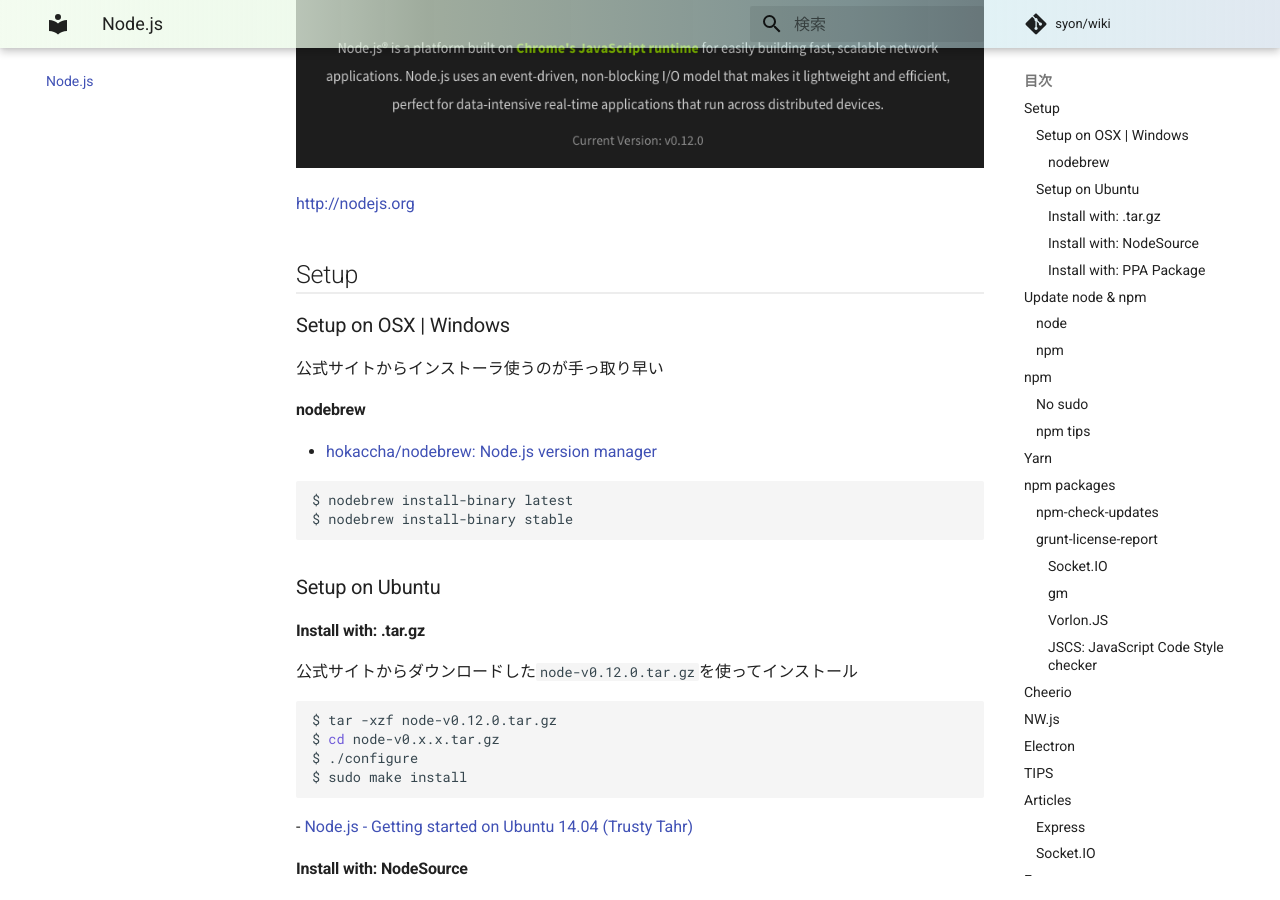
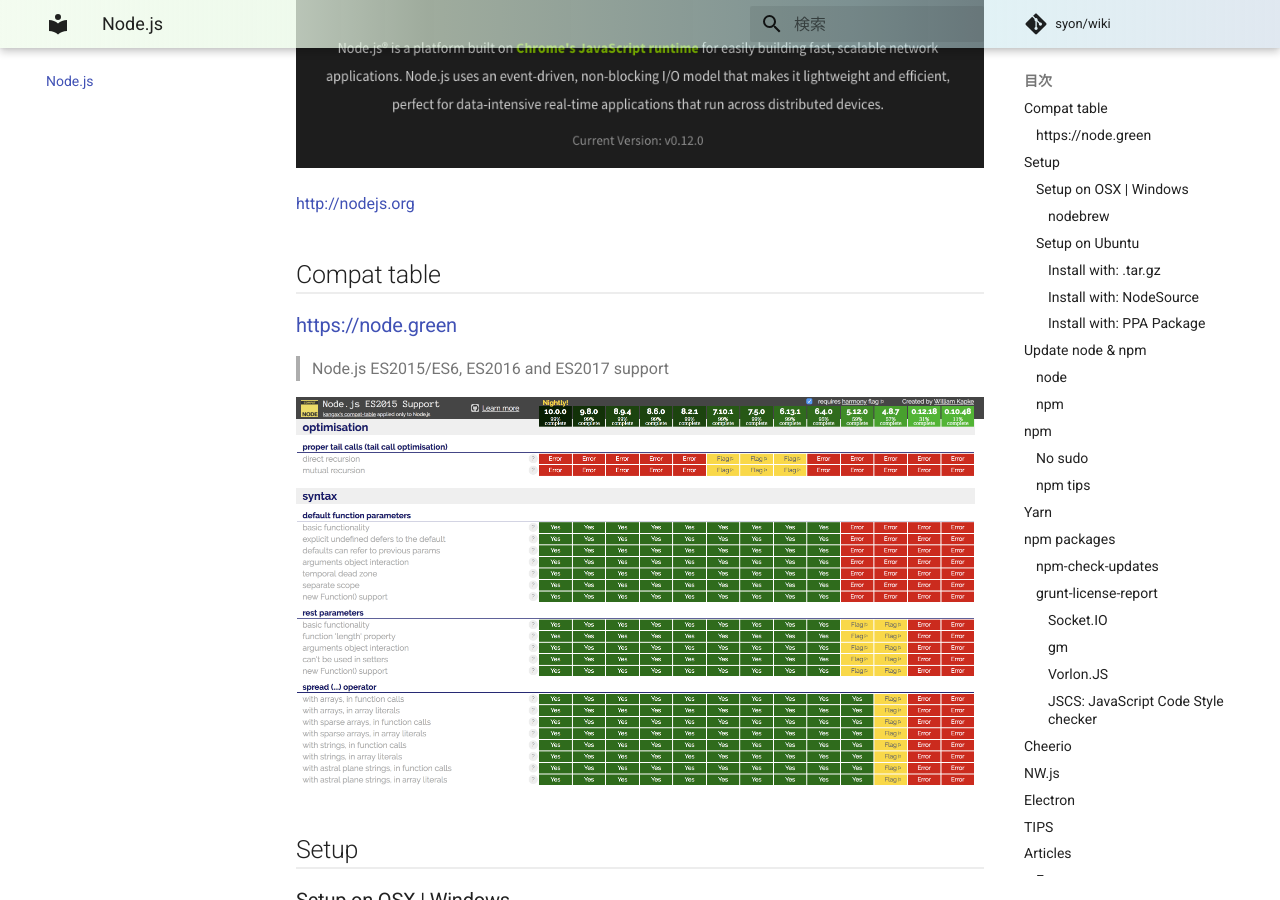
Before and after one commit to syon/wiki, an MkDocs documentation site: the page built from docs/nodejs.md, in a window 1280 px wide and 900 px high, scrolled down 376 px. Built offline with MkDocs 1.6.1 and Material for MkDocs 9.7.7, drawn with Linux system fonts in a browser that asks for light colours; comment, search, counter and statistics services are not loaded.

Commit message:
node compat table

```diff
--- a/docs/nodejs.md
+++ b/docs/nodejs.md
@@ -3,6 +3,15 @@
 ![nodejs](/img/nodejs.png)
 
 http://nodejs.org
+
+
+## Compat table
+
+### https://node.green
+
+> Node.js ES2015/ES6, ES2016 and ES2017 support
+
+![nodejs-compat-table](/img/nodejs-compat-table.png)
 
 
 ## Setup
```
Also changed, not shown: docs/img/nodejs-compat-table.png (added).
